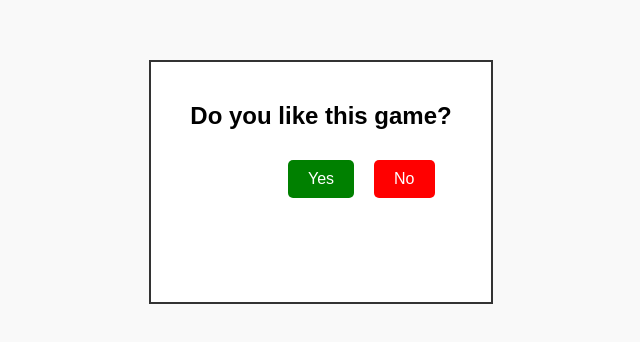
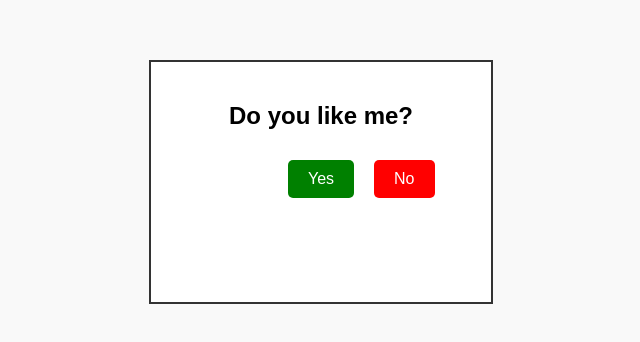
Before and after one commit to charliedeguzman/Do-you-like-me-, a plain HTML site: page index.html in a window 1280 px wide. Shown: the part 226-568 px from the top of the page, without its empty margins (319-959 px from the left). Drawn offline with Linux system fonts and the light colour scheme.

Commit message:
Update index.html

```diff
--- a/index.html
+++ b/index.html
@@ -54,7 +54,7 @@
 <body>
 
     <div id="questionContainer">
-        <h2>Do you like this game?</h2>
+        <h2>Do you like me?</h2>
         <button id="yesBtn">Yes</button>
         <button id="noBtn">No</button>
     </div>
```
